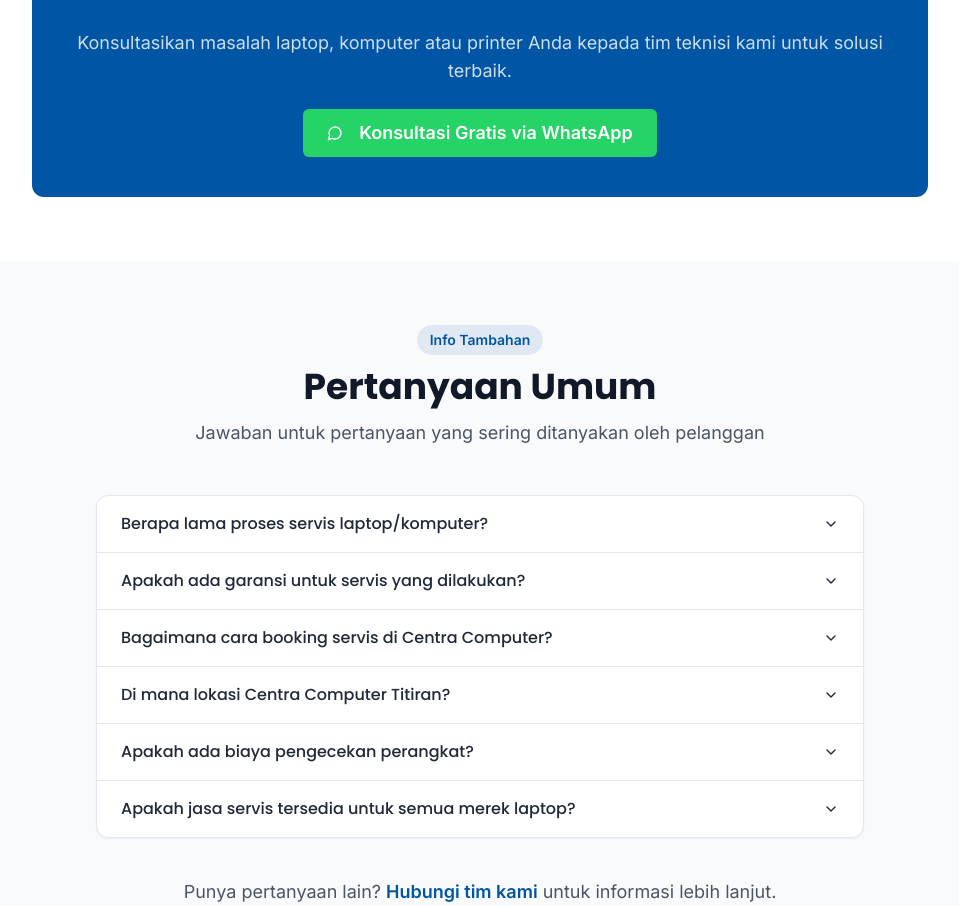
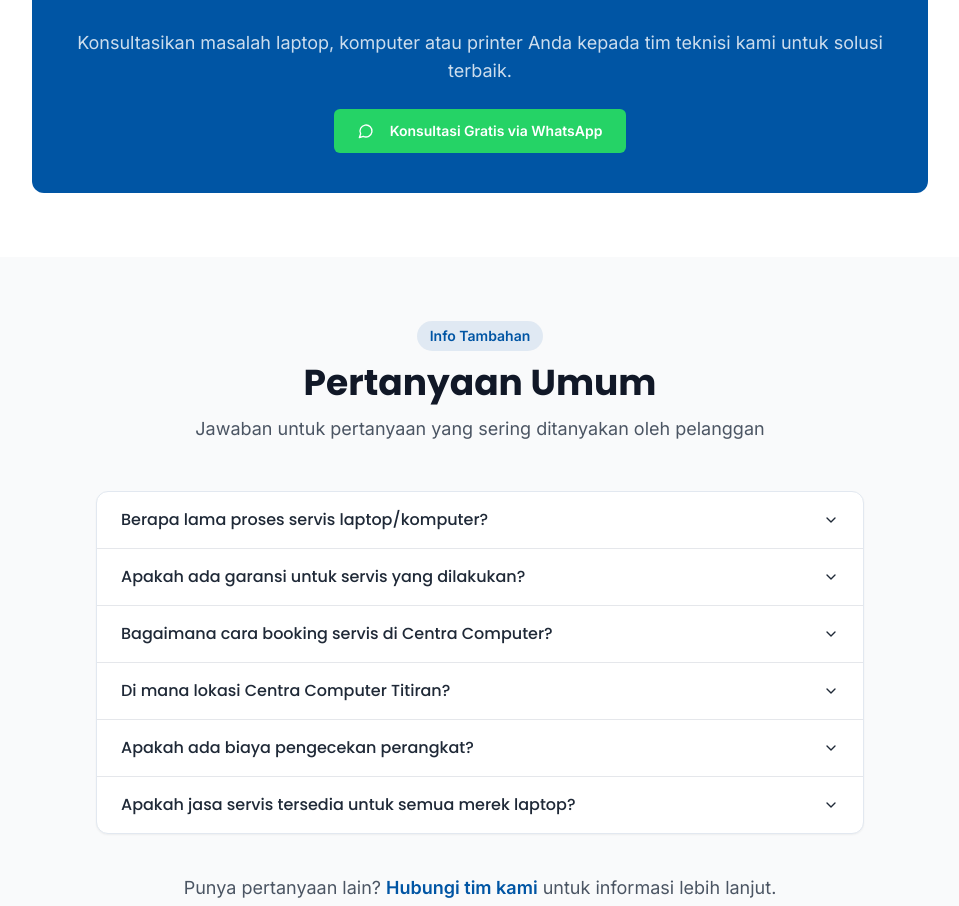
Before and after one commit to yogabayusavira/Centra-titiran-bandung, a React (Vite) app: page / in a window 1280 px wide. Shown: the part 3191-4097 px from the top of the page, without its empty margins (160-1119 px from the left). Built offline with nearby package versions, Linux system fonts and the light colour scheme.

Commit message:
Fix: Button overflow in ContactSection
Ensure the button in the ContactSection does not overflow its container.

```diff
--- a/src/components/CommonIssues.tsx
+++ b/src/components/CommonIssues.tsx
@@ -75,7 +75,7 @@ const CommonIssues = () => {
             </p>
             <Button
               size="lg"
-              className="bg-whatsapp-green hover:bg-whatsapp-green/90 text-white font-semibold text-lg px-6 py-6"
+              className="bg-whatsapp-green hover:bg-whatsapp-green/90 text-white font-semibold px-6 py-2 w-auto"
               onClick={() => window.open(whatsappLink, "_blank")}
             >
               <MessageCircle className="mr-2" size={22} />
```
